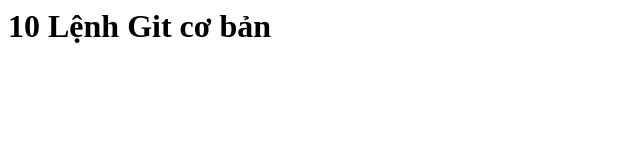
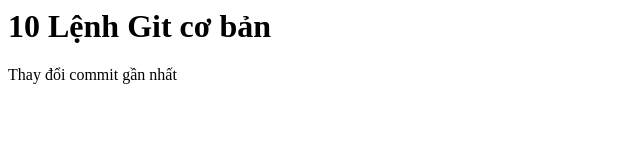
Before and after one commit to nhattech/git-github, a plain HTML site: page index.htm in a window 1280 px wide. Shown: the whole page, without its empty margins (0-640 px from the left). Drawn offline with Linux system fonts and the light colour scheme.

Commit message:
Thay doi commit

```diff
--- a/index.htm
+++ b/index.htm
@@ -7,5 +7,6 @@
 </head>
 <body>
     <h1>10 Lệnh Git cơ bản</h1>
+    <p>Thay đổi commit gần nhất</p>
 </body>
 </html>
```
